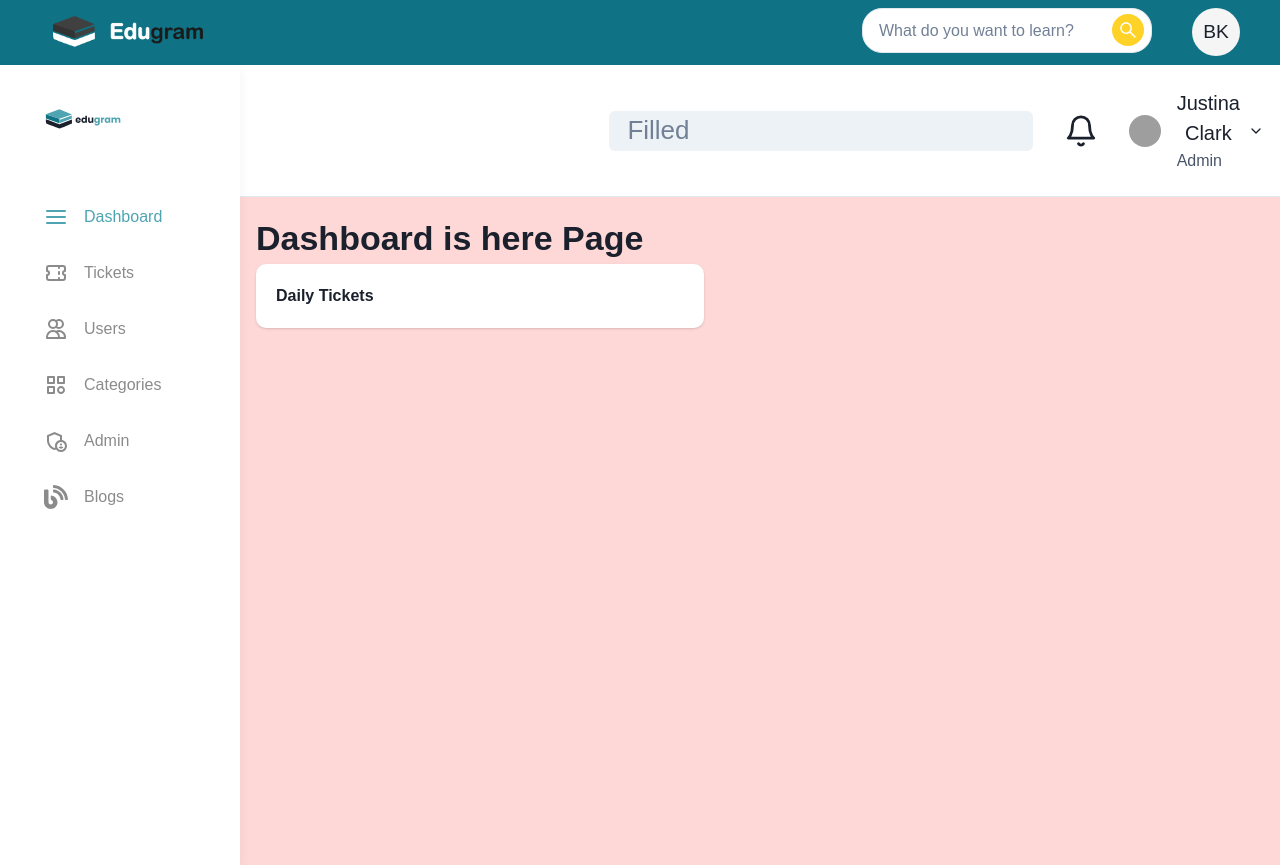
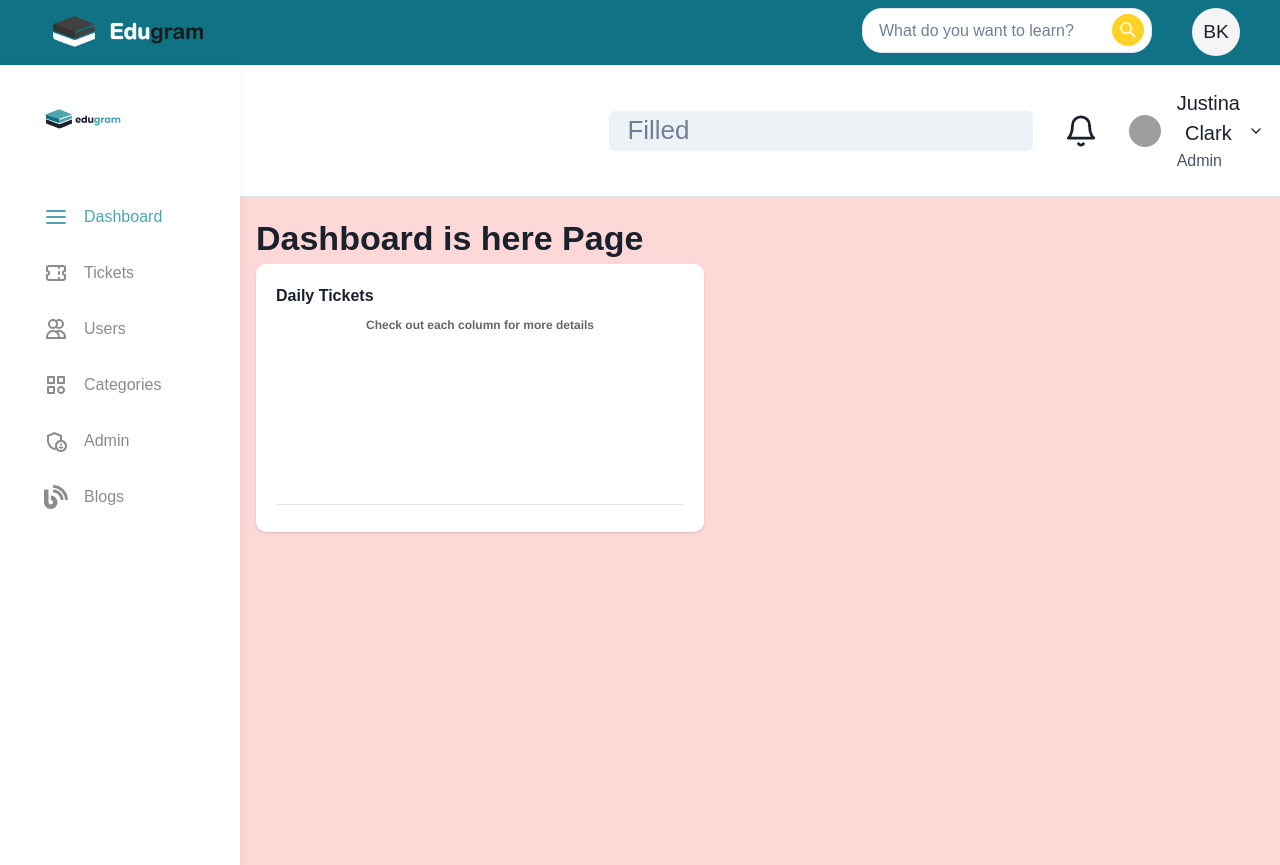
Before and after one commit to dkumankumah/Edugram, a Next.js app: page /dashboard in a window 1280 px wide. Built offline with nearby package versions, Linux system fonts and the light colour scheme; no server answers; grey boxes are pictures that could not be loaded.

Commit message:
Realtime Update for Chart Works!!

```diff
--- a/src/pages/dashboard.tsx
+++ b/src/pages/dashboard.tsx
@@ -2,11 +2,9 @@ import React, {useEffect, useState} from "react";
 import AdminContainer from "../components/admin/container/adminContainer";
 import {Card, CardBody, Text} from "@chakra-ui/react";
 import Chart from "chart.js/auto";
-import {Bar} from 'react-chartjs-2'
 import {CategoryScale} from 'chart.js';
 import * as io from "socket.io-client";
-import _ from 'lodash';
-import {chosenChatTutor} from "./ChatSidebar";
+import {Bar} from "react-chartjs-2";
 
 Chart.register(CategoryScale);
 
@@ -16,38 +14,35 @@ const socket = io.connect("ws://localhost:3001", {transports: ['websocket', 'pol
 // const socket = io.connect("ws://localhost:3001", { transports: ['websocket', 'polling', 'flashsocket'] });
 const Dashboard = () => {
     const baseUrl = "http://localhost:8001/tickets"
-    const [map, setMap] = useState(new Map());
-    // const [dataa, setDataa] = useState(new Map());
+    const [chartMap, setChartMap] = useState(new Map());
+    const [mappedData, setMappedData] = useState(new Map());
     const [dataa, setDataa] = useState([]);
-    const [dataForChart, setDataForChart] = useState([]);
+    let [dataForChart, setDataForChart] = useState([]);
+    let [test, setTest] = useState();
 
 
     useEffect(() => {
-        socket.on('newData', () => {
-            socket.emit('getData');
+        socket.on('data', (result: any) => {
+            // socket.emit('getData');
+            console.log('Getting Data', result)
+
+            getChartData(result);
+
         });
     }, []);
 
-    // useEffect(() => {
-    //
-    //     const interval = setInterval(() => {
-    //         socket.emit('getData');
-    //         // console.log('Get Data: ', socket.emit('getData'))
-    //     }, 5000);
-    //
-    //     return () => clearInterval(interval);
-    // }, []);
-
-    // console.log('keys', dataa.keys())
-    socket.on('data', (newData: any) => {
+    socket.on('update-tickets', (newData: any) => {
         let myMap = new Map();
+        let array: any[] = [];
         let ticket: string;
         const elementCounts: any = {};
-        // const difference = _.difference(newData, dataa);
-        // if (difference.length > 0) {
+
         setDataa(newData);
-        setDataForChart(newData);
-        dataForChart.sort((a: any, b: any) => {
+
+
+        try {
+            console.log("The following data is: ", newData)
+            newData.sort((a: any, b: any) => {
                 const dateA = new Date(a.dateCreated);
                 const dateB = new Date(b.dateCreated);
                 if (dateA < dateB) {
@@ -56,108 +51,38 @@ const Dashboard = () => {
                 if (dateA > dateB) {
                     return 1;
                 }
+                console.log("Im here in sortFunction.")
                 return 0;
             }).map((obj: any) => {
-                                console.log('test: ', ticket = new Date(obj.dateCreated).toLocaleDateString('en-us', {
+
+
+                ticket = new Date(obj.dateCreated).toLocaleDateString('en-us', {
                     year: "numeric",
                     month: "short",
                     day: "numeric"
-                                }))
+                })
                 elementCounts[ticket] = (elementCounts[ticket] || 0) + 1;
+
+
+                // setMappedData(myMap)
                 myMap.set(ticket, myMap.get(ticket) + 1 || 1);
-                                setMap(myMap)
+                setChartMap(myMap)
+                array.push(obj)
+                setDataForChart(array)
+                console.log("Im here in mapFunction.")
                 //Add date to an Array of
                 //Check if there are similar dates, sum to the date that is already in the Array
             })
-        // }
-        // console.log('Data: ', dataa)
+        } catch (err) {
+            throw new Error()
+        }
+
+        // setDataForChart(test);
+        // console.log("New Map: ", map)
+        // console.log('Updated Data: ', dataForChart)
     });
 
-    // console.log('Data in useState: ', dataForChart)
-    console.log('Data in Chart: ', map)
 
-
-    // useEffect(() => {
-    //     let myMap = new Map();
-    //     let ticket: string;
-    //     const elementCounts: any = {};
-    //     const getTickets = async () => {
-    //         await fetch(
-    //             baseUrl, {
-    //                 method: 'GET',
-    //                 headers: {
-    //                     'Content-Type': 'application/json',
-    //                     'Access-Control-Allow-Origin': 'http://localhost:8001',
-    //                 },
-    //             }
-    //         )
-    //             .then((response) => response.json())
-    //             .then((data) => {
-    //                 data.sort((a: any, b: any) => {
-    //                     const dateA = new Date(a.dateCreated);
-    //                     const dateB = new Date(b.dateCreated);
-    //                     if (dateA < dateB) {
-    //                         return -1;
-    //                     }
-    //                     if (dateA > dateB) {
-    //                         return 1;
-    //                     }
-    //                     return 0;
-    //                 }).map((obj: any) => {
-    //                     console.log('test: ', ticket = new Date(obj.dateCreated).toLocaleDateString('en-us', {
-    //                         year: "numeric",
-    //                         month: "short",
-    //                         day: "numeric"
-    //                     }))
-    //                     elementCounts[ticket] = (elementCounts[ticket] || 0) + 1;
-    //                     myMap.set(ticket, myMap.get(ticket) + 1 || 1);
-    //                     setMap(myMap)
-    //                     //Add date to an Array of
-    //                     //Check if there are similar dates, sum to the date that is already in the Array
-    //                 })
-    //             });
-    //     };
-    //     getTickets().then(r => {
-    //         console.log('MAP: ', myMap);
-    //     });
-    // }, []);
-
-
-    // const options1 = {
-    //
-    //     responsive: true,
-    //     plugins: {
-    //         legend: {
-    //             position: 'right' as const,
-    //             display: false
-    //         },
-    //         title: {
-    //             display: true,
-    //             text: 'Check out each column for more details',
-    //         },
-    //     },
-    //     scales: {
-    //         x: {
-    //             grid: {
-    //                 display: false,
-    //                 drawBorder: false, // <-- this removes y-axis line
-    //             }
-    //         },
-    //         y: {
-    //
-    //             // type: 'realtime',
-    //             display: false,
-    //             ticks: {
-    //                 display: false
-    //             },
-    //             grid: {
-    //                 display: false,
-    //                 // drawBorder: false
-    //             }
-    //         },
-    //     }
-    // };
-    //
     // const labels = Array.from(map.keys());
     //
     // const data = {
@@ -178,6 +103,102 @@ const Dashboard = () => {
     //     ],
     // };
 
+
+    const getChartData = (fromSocket: any) => {
+        let myMap = new Map();
+        let array: any[] = [];
+        let ticket: string;
+        try {
+            console.log("The following data is: ", fromSocket)
+            fromSocket.sort((a: any, b: any) => {
+                const dateA = new Date(a.dateCreated);
+                const dateB = new Date(b.dateCreated);
+                if (dateA < dateB) {
+                    return -1;
+                }
+                if (dateA > dateB) {
+                    return 1;
+                }
+                console.log("Im here in sortFunction.")
+                return 0;
+            }).map((obj: any) => {
+
+
+                ticket = new Date(obj.dateCreated).toLocaleDateString('en-us', {
+                    year: "numeric",
+                    month: "short",
+                    day: "numeric"
+                })
+                myMap.set(ticket, myMap.get(ticket) + 1 || 1);
+                setChartMap(myMap)
+                array.push(obj)
+                setDataForChart(array)
+                console.log("Im here in mapFunction.")
+                //Add date to an Array of
+                //Check if there are similar dates, sum to the date that is already in the Array
+
+
+            })
+        } catch (err) {
+            throw new Error()
+        }
+    }
+
+    // console.log('Data in Chart: ', chartMap)
+    // console.log('Updated Data After socket: ', dataForChart)
+
+    const  chartData = {
+        labels: Array.from(chartMap.keys()),
+        // labels : chart.map(obj=>()),
+        datasets: [
+            {
+                label: 'Dataset 2',
+                // data: [0, 10, 20, 30, 93, 60, 80, 110, 65],
+                data: Array.from(chartMap.values()),
+                // data: [0, 10, 20, 30, 93, 60, 80, 110, 65],
+                backgroundColor: '#4EA4B1',
+                borderRadius: 10,
+                barThickness: 30,
+                // borderWidth: 2,
+                borderSkipped: false, // To make all side rounded
+            },
+        ],
+    };
+    const options = {
+
+        responsive: true,
+        plugins: {
+            legend: {
+                position: 'right' as const,
+                display: false
+            },
+            title: {
+                display: true,
+                text: 'Check out each column for more details',
+            },
+        },
+        scales: {
+            x: {
+                grid: {
+                    display: false,
+                    drawBorder: false, // <-- this removes y-axis line
+                }
+            },
+            y: {
+
+                // type: 'realtime',
+                display: false,
+                ticks: {
+                    display: false
+                },
+                grid: {
+                    display: false,
+                    // drawBorder: false
+                }
+            },
+        }
+    };
+    console.log('Data for input:',chartData)
     return (
 
         <AdminContainer>
@@ -190,11 +211,10 @@ const Dashboard = () => {
                 borderRadius='10'>
                 <CardBody>
                     <Text as='b'>Daily Tickets</Text>
-                    {/*<Bar*/}
-                    {/*    // options={options1}*/}
-                    {/*    data={dataa}*/}
-                    {/*    // data={data}*/}
-                    {/*/>*/}
+                    <Bar
+                        data={chartData}
+                        options={options}
+                    />
                 </CardBody>
             </Card>
         </AdminContainer>
```
Also changed, not shown: 1 other file (tests, documents, lock files or other folders). Lines whose indentation alone changed are shown as unchanged.
